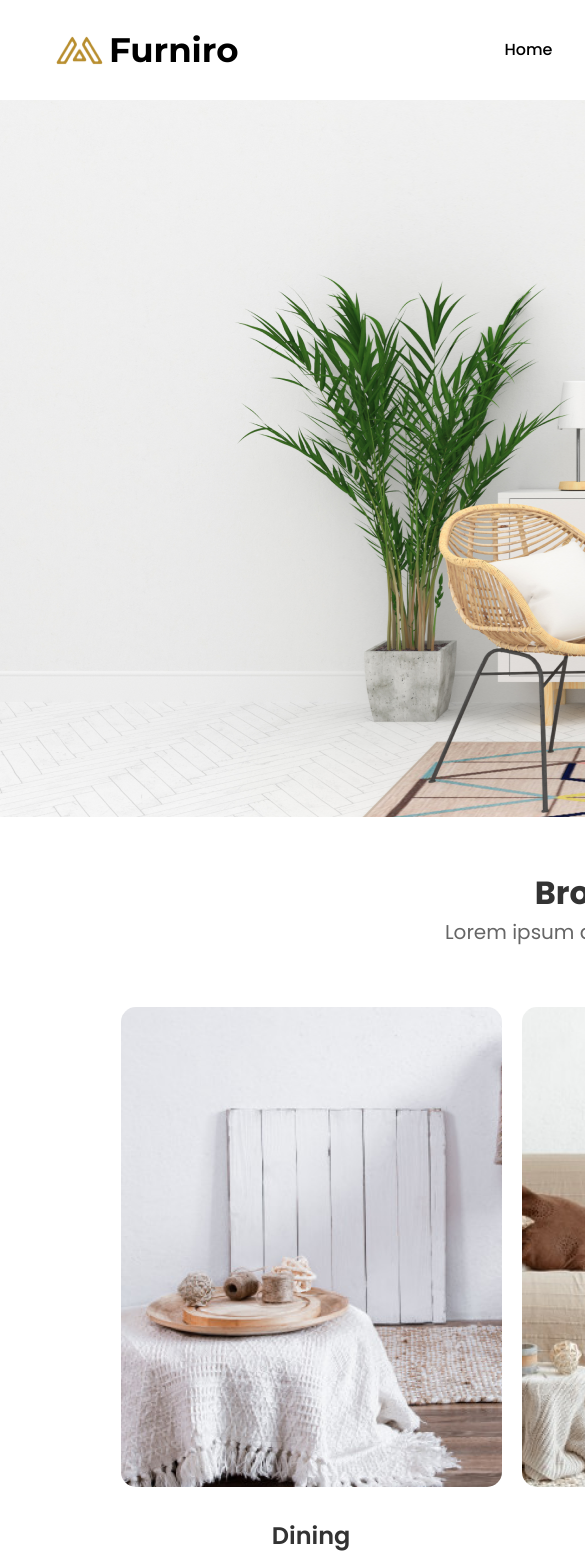
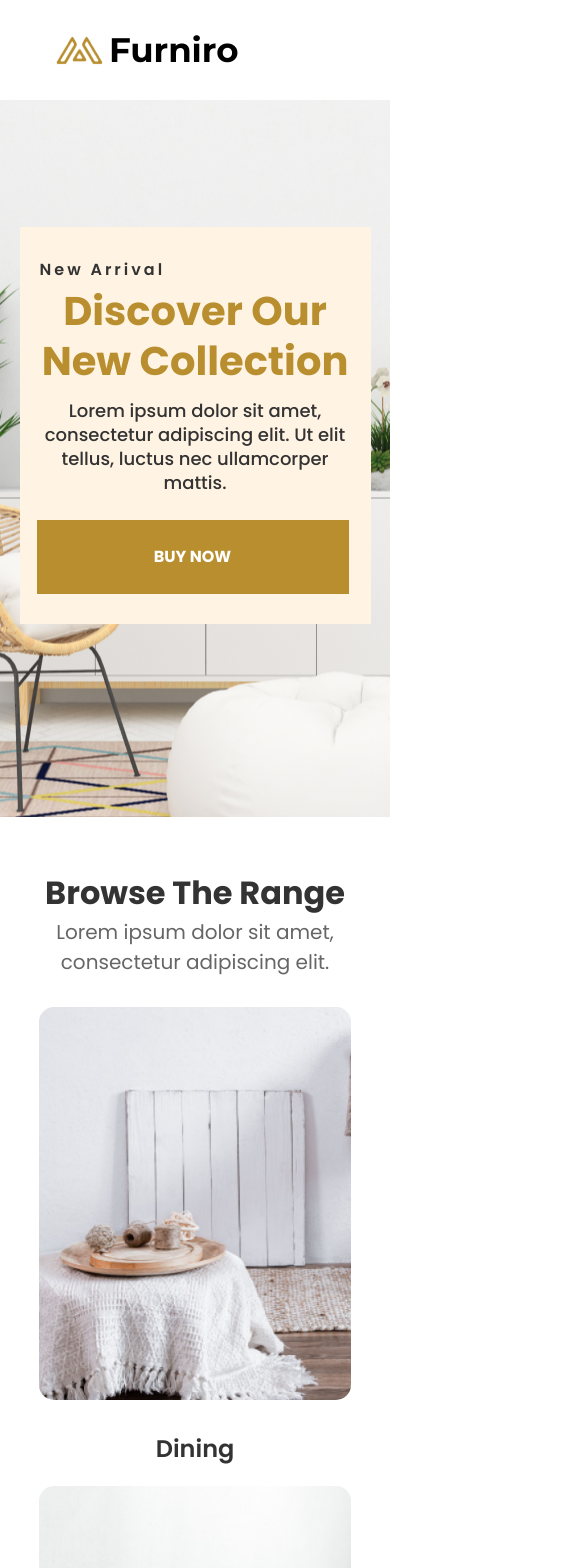
Before and after one commit to SubwaySerfer/e-commerce, a Vue app: page /home in a window 390 px wide. Shown: the top 1568 px of the page, 585 px wide, since content can reach past the window. Built offline with nearby package versions, Linux system fonts and the light colour scheme.

Commit message:
feat: add media for home page

```diff
--- a/index.html
+++ b/index.html
@@ -12,3 +12,5 @@
     <script type="module" src="/src/main.js"></script>
   </body>
 </html>
+
+<!-- TODO: у меня не подключен style.css -->
--- a/src/components/home/OurProductsSection.vue
+++ b/src/components/home/OurProductsSection.vue
@@ -1,29 +1,16 @@
 <template>
-  <section>
-    <h2>Our Products</h2>
+  <section class="products">
+    <h2 class="products__label">Our Products</h2>
     <div class="furnitures-list">
       <base-card v-for="furniture in this.furnitureList" :name="furniture.name" :img="furniture.img"
         :price="furniture.price" :description="furniture.description">
-        <!-- <p>{{ furniture }}</p> -->
       </base-card>
-      <!-- <div>{{ furnitureList }}</div> -->
-      <!-- <div class="furniture-card">
-        <img src="" alt="" />
-        <h3></h3>
-        <p>Stylish cafe chair</p>
-      </div> -->
     </div>
     <base-button class="btn">
       <router-link to="/shop" class="btn-text">Show More</router-link>
     </base-button>
-    <!-- <base-button class="btn">
-      <router-link to="/shop" class="btn-text">BUY Now</router-link>
-    </base-button> -->
   </section>
 </template>
-<!--let currentLink = '/' + payload
-  //   return currentLink
-       :to="this.$store.commit('home/creatLinkToButton', shop)" -->
 
 <script>
 export default {
@@ -36,7 +23,7 @@ export default {
 </script>
 
 <style scoped>
-section {
+.products {
   height: auto;
   padding: 0.4rem 10.2rem 6.9rem;
   display: flex;
@@ -45,7 +32,7 @@ section {
   align-items: center;
 }
 
-h2 {
+.products__label {
   color: #3a3a3a;
   text-align: center;
   font-size: 4rem;
@@ -101,4 +88,17 @@ h2 {
 /* .btn-text:hover {
   color: white;
 } */
+
+@media (max-width: 1450px) {
+  .products {
+    padding: .4rem .69vw 6.9rem;
+  }
+
+  .furnitures-list {
+    height: auto;
+    justify-content: center;
+    width: 100%;
+    padding: 0 1rem;
+  }
+}
 </style>
--- a/src/components/home/PromoSection.vue
+++ b/src/components/home/PromoSection.vue
@@ -1,16 +1,16 @@
 <template>
   <section class="promo-section">
-    <div class="promo-box">
-      <h6>New Arrival</h6>
-      <h2>
+    <div class="promo-section__promo-box">
+      <h6 class="promo-box__label__info">New Arrival</h6>
+      <h2 class="promo-box__label">
         Discover Our<br />
         New Collection
       </h2>
-      <p class="promo-text">
+      <p class="promo-box__text">
         Lorem ipsum dolor sit amet, consectetur adipiscing elit. Ut elit tellus,
         luctus nec ullamcorper mattis.
       </p>
-      <base-button class="btn" @click="this.$router.push('/shop')">
+      <base-button class="promo-box__btn" @click="this.$router.push('/shop')">
         <router-link to="/shop" class="btn-text">BUY Now</router-link>
       </base-button>
     </div>
@@ -28,7 +28,7 @@
   padding-right: 5.8rem;
 }
 
-.promo-box {
+.promo-section__promo-box {
   display: flex;
   flex-direction: column;
   width: 64.3rem;
@@ -39,7 +39,7 @@
   text-align: start;
 }
 
-.btn {
+.promo-box__btn {
   width: 22.2rem;
   height: 7.4rem;
   border-radius: 0;
@@ -49,7 +49,7 @@
   transition: ease-in 0.25s;
 }
 
-.btn:hover {
+.promo-box__btn:hover {
   transform: scale(1.05);
 }
 
@@ -63,7 +63,7 @@
   line-height: normal;
 }
 
-.promo-text {
+.promo-box__text {
   color: #333;
   font-size: 1.8rem;
   font-style: normal;
@@ -73,9 +73,8 @@
   padding-bottom: 5.1rem;
 }
 
-h6 {
+.promo-box__label__info {
   color: #333;
-  /* font-family: Poppins; */
   font-size: 1.6rem;
   font-style: normal;
   font-weight: 600;
@@ -84,7 +83,7 @@ h6 {
   padding-bottom: 0.4rem;
 }
 
-h2 {
+.promo-box__label {
   color: #b88e2f;
   font-size: 5.2rem;
   font-style: normal;
@@ -92,4 +91,72 @@ h2 {
   line-height: 6.5rem;
   padding-bottom: 1.3rem;
 }
+
+@media(max-width: 1439px) {
+  .promo-section {
+    padding-right: 4vw;
+    width: 100%;
+    background-position: center center;
+  }
+}
+
+@media(max-width: 1000px) {
+  .promo-section {
+    padding-top: 10vh;
+
+  }
+
+  .promo-section__promo-box {
+    width: 44.65vw;
+    height: auto;
+    padding: 3rem 2rem;
+  }
+
+  .promo-box__text {
+    padding-bottom: 1.5rem;
+  }
+
+  .promo-box__label {
+    font-size: 4rem;
+    line-height: 5rem;
+
+  }
+}
+
+@media (max-width: 750px) {
+  .promo-section {
+    justify-content: center;
+    padding-top: 15vh;
+  }
+
+  .promo-section__promo-box {
+    width: 80vw;
+  }
+
+  .promo-box__text {
+    padding-bottom: 3vh;
+  }
+}
+
+@media (max-width: 450px) {
+  .promo-section__promo-box {
+    width: 90vw;
+  }
+
+  .promo-section {
+    padding-right: 0;
+  }
+
+  .promo-box__btn {
+    width: 80vw;
+  }
+
+  .promo-box__label {
+    text-align: center;
+  }
+
+  .promo-box__text {
+    text-align: center;
+  }
+}
 </style>
--- a/src/components/home/RoomsSection.vue
+++ b/src/components/home/RoomsSection.vue
@@ -1,27 +1,26 @@
 <template>
-  <section>
-    <h2>Browse The Range</h2>
-    <p>Lorem ipsum dolor sit amet, consectetur adipiscing elit.</p>
+  <section class="rooms-wrapper">
+    <h2 class="rooms-wrapper__label">Browse The Range</h2>
+    <p class="rooms-wrapper__description">Lorem ipsum dolor sit amet, consectetur adipiscing elit.</p>
     <div class="room-cards">
       <div class="room-card">
         <img src="/assets/image/home/room-dining.png" alt="dining room" class="room-card__img" />
-        <h3>Dining</h3>
+        <h3 class="room-cards__label">Dining</h3>
       </div>
       <div class="room-card">
         <img src="/assets/image/home/room-living.png" alt="living room" class="room-card__img" />
-        <h3>Living</h3>
+        <h3 class="room-cards__label">Living</h3>
       </div>
       <div class="room-card">
         <img src="/assets/image/home/room-bedroom.png" alt="bedroom" class="room-card__img" />
-        <h3>Bedroom</h3>
+        <h3 class="room-cards__label">Bedroom</h3>
       </div>
     </div>
   </section>
 </template>
 
 <style scoped>
-section {
-  /* height: 72rem; */
+.rooms-wrapper {
   height: auto;
   padding: 5.2rem 10rem;
   display: flex;
@@ -30,7 +29,7 @@ section {
   align-items: center;
 }
 
-h2 {
+.rooms-wrapper__label {
   color: #333;
   font-size: 3.2rem;
   font-style: normal;
@@ -39,7 +38,7 @@ h2 {
   padding-right: 5.5rem;
 }
 
-p {
+.rooms-wrapper__description {
   color: #666;
   text-align: center;
   font-size: 2rem;
@@ -55,13 +54,14 @@ p {
   flex-direction: row;
   gap: 2rem;
   justify-content: center;
+  flex-wrap: wrap;
 }
 
 .room-card__img {
   border-radius: 15px;
 }
 
-h3 {
+.room-cards__label {
   color: #333;
   text-align: center;
   font-size: 2.4rem;
@@ -70,4 +70,31 @@ h3 {
   line-height: normal;
   margin-top: 2.6rem;
 }
+
+@media (max-width: 1440px) {
+  .rooms-wrapper {
+    padding: 5.2rem 6.9vw;
+
+  }
+
+  .room-cards {
+    justify-content: space-around;
+  }
+}
+
+@media (max-width: 750px) {
+  .rooms-wrapper__label {
+    text-align: center;
+    padding-right: 0;
+  }
+
+  .rooms-wrapper__description {
+    padding: 0 0 3rem;
+  }
+
+  .room-card__img {
+    max-width: 80vw;
+  }
+
+}
 </style>
--- a/src/components/home/SearchRoom.vue
+++ b/src/components/home/SearchRoom.vue
@@ -1,31 +1,35 @@
 <template>
-  <section>
-    <div class="info-block">
-      <h2>50+ Beautiful rooms inspiration</h2>
-      <p>
+  <section class="search-room">
+    <div class="search-room__info-block">
+      <h2 class="search-room__label">50+ Beautiful rooms inspiration</h2>
+      <p class="search-room__description">
         Our designer already made a lot of beautiful prototipe of rooms that
         inspire you
       </p>
       <base-button class="btn">Explore More</base-button>
     </div>
-    <div class="img-block">
-      <div class="main-img__box">
-        <img src="/assets/image/search/BedRoom-search.png" alt="BedRoom photo" />
-        <div class="img-info-box">
+
+    <div class="search-room__img-block">
+      <div class="img-block__slider">
+        <img class="slider__main-img" src="/assets/image/search/BedRoom-search.png"
+          alt="BedRoom, wall with 5 pictures and mattress with three pillows." />
+        <div class="slider__text-content">
           <div class="img-info-box__label">
-            <h6>01</h6>
+            <h6 class="text-content__room-label">01</h6>
             <span class="img-info-line"></span>
-            <h6>Bed Room</h6>
+            <h6 class="text-content__room-label">Bed Room</h6>
           </div>
-          <h3>Inner Peace</h3>
+          <h3 class="text-content__description">Inner Peace</h3>
         </div>
         <div class="info-arrow">
           <img src="/assets/icons/home/arrow-search.svg" alt="arrow icon" class="info-icon__itm" />
         </div>
       </div>
-      <div class="other-block">
-        <div class="slider-images">
-          <img src="/assets/image/search/SecRoom.png" alt="" />
+
+      <div class="img-block__other-block">
+        <div class="other-block__slider-images">
+          <img src="/assets/image/search/SecRoom.png" class="slider-images__second-room"
+            alt="light room with wood desk and two wood armchairs." />
         </div>
         <div class="slider-box">
           <img src="/assets/icons/home/active-room-search.svg" alt="" class="slider-icon slider-icon_active" />
@@ -39,7 +43,7 @@
 </template>
 
 <style scoped>
-section {
+.search-room {
   height: 67rem;
   padding: 4.4rem 0 4.4rem 10rem;
   background-color: #fcf8f3;
@@ -48,7 +52,7 @@ section {
   gap: 4.2rem;
 }
 
-.info-block {
+.search-room__info-block {
   padding-top: 17.9rem;
   display: flex;
   flex-direction: column;
@@ -57,13 +61,13 @@ section {
   width: 29.3vw;
 }
 
-.img-block {
+.search-room__img-block {
   display: flex;
   flex-direction: row;
   gap: 2.4rem;
 }
 
-h2 {
+.search-room__label {
   color: #3a3a3a;
   font-size: 4rem;
   font-style: normal;
@@ -73,7 +77,7 @@ h2 {
   text-align: start;
 }
 
-h3 {
+.text-content__description {
   color: #3a3a3a;
   font-size: 2.8rem;
   font-style: normal;
@@ -81,7 +85,7 @@ h3 {
   line-height: 120%;
 }
 
-h6 {
+.text-content__room-label {
   color: #616161;
   font-size: 1.6rem;
   font-style: normal;
@@ -89,7 +93,7 @@ h6 {
   line-height: 150%;
 }
 
-p {
+.search-room__description {
   color: #616161;
   font-size: 1.6rem;
   font-style: normal;
@@ -118,11 +122,11 @@ p {
   transform: scale(1.1);
 }
 
-.main-img__box {
+.img-block__slider {
   position: relative;
 }
 
-.img-info-box {
+.slider__text-content {
   position: absolute;
   left: 2.4rem;
   bottom: 2.4rem;
@@ -193,12 +197,59 @@ p {
   width: 27px;
 }
 
-/* .slider-images{
-
-} */
-.other-block {
+.img-block__other-block {
   display: flex;
   flex-direction: column;
   gap: 3.6rem;
 }
+
+@media (max-width: 1250px) {
+  .search-room {
+    padding-left: 3vw;
+  }
+
+  .search-room__info-block {
+    padding-top: 8rem;
+  }
+}
+
+@media (max-width: 770px) {
+  .search-room__label {
+    /* font-size: 3.5rem;
+    line-height: 4rem; */
+    text-align: center;
+  }
+
+  .search-room__description {
+    text-align: center;
+    font-size: 1.8rem;
+  }
+
+  .search-room__info-block {
+    gap: 1rem;
+    width: 80vw;
+    align-items: center
+  }
+
+  .search-room {
+    height: auto;
+    flex-wrap: wrap;
+    justify-content: center;
+    padding-left: 0;
+  }
+
+  .btn {
+    width: 22rem;
+  }
+
+  .img-block__other-block {
+    display: none;
+  }
+
+  .slider__main-img {
+    width: 95vw;
+  }
+}
+
+/* //TODO: Сделать другой слайдер при уменьшении экрана */
 </style>
--- a/src/components/layout/TheHeader.vue
+++ b/src/components/layout/TheHeader.vue
@@ -32,7 +32,6 @@
     </div>
     <teleport to="#app">
       <base-aside-popup v-if="isCartPopupOpen"></base-aside-popup>
-
     </teleport>
   </header>
 </template>
--- a/src/style.css
+++ b/src/style.css
@@ -19,19 +19,18 @@
 html {
   font-size: 10px;
   font-family: 'Poppins', sans-serif;
-
 }
-.btn-root{
-  transition: transform ease-in .25s;
-  }
-.btn-root:hover{
-    /* transform: translateY(-3px); */
-    transform: scale(1.2)
-  }
-.btn-root_vertical{
-  transition: transform ease-in-out .25s;
+.btn-root {
+  transition: transform ease-in 0.25s;
 }
-.btn-root_vertical:hover{
+.btn-root:hover {
+  /* transform: translateY(-3px); */
+  transform: scale(1.2);
+}
+.btn-root_vertical {
+  transition: transform ease-in-out 0.25s;
+}
+.btn-root_vertical:hover {
   transform: translateY(-3px);
 }
 /* a {
@@ -100,7 +99,8 @@ button:focus-visible {
   flex-direction: column;
   justify-content: flex-start;
   /* height: 100vh; */
-  width: 1440px;
+  max-width: 1440px;
+  overflow-x: hidden;
 }
 
 /* @media (prefers-color-scheme: light) {
```
